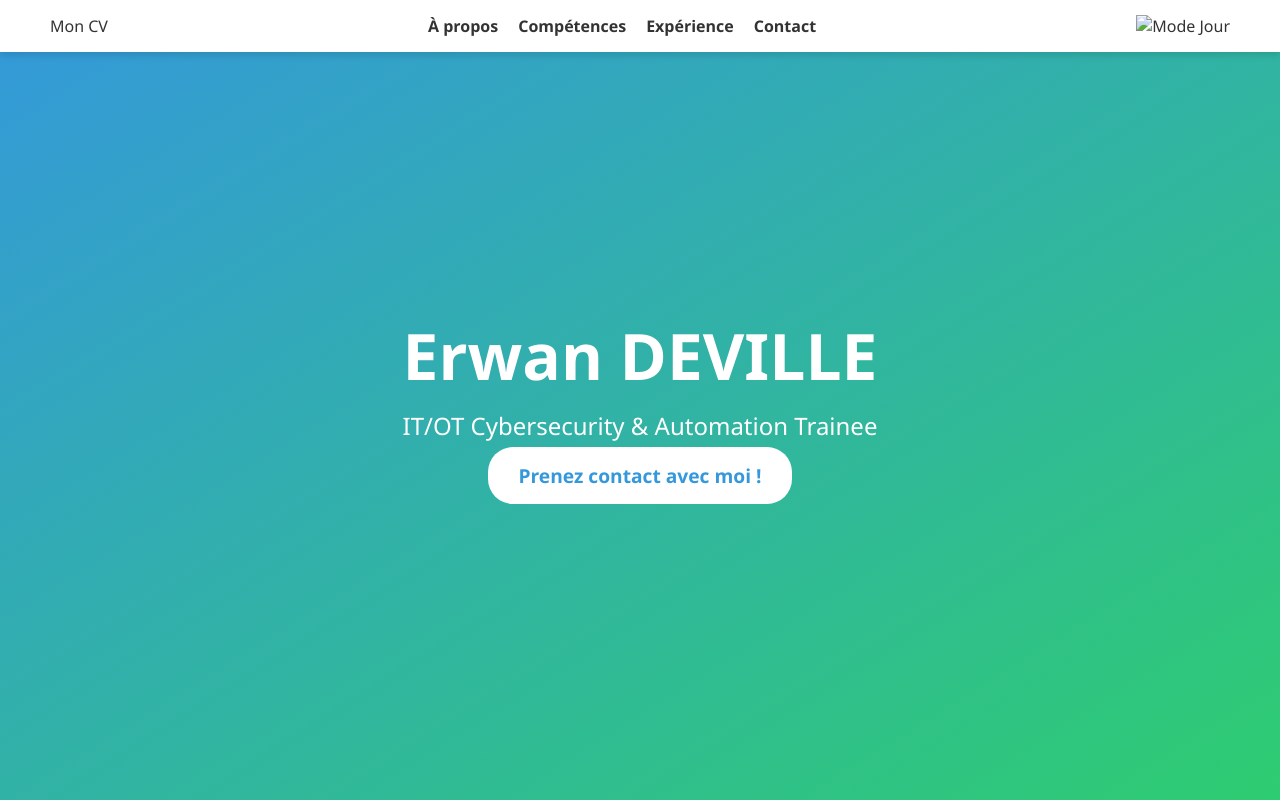
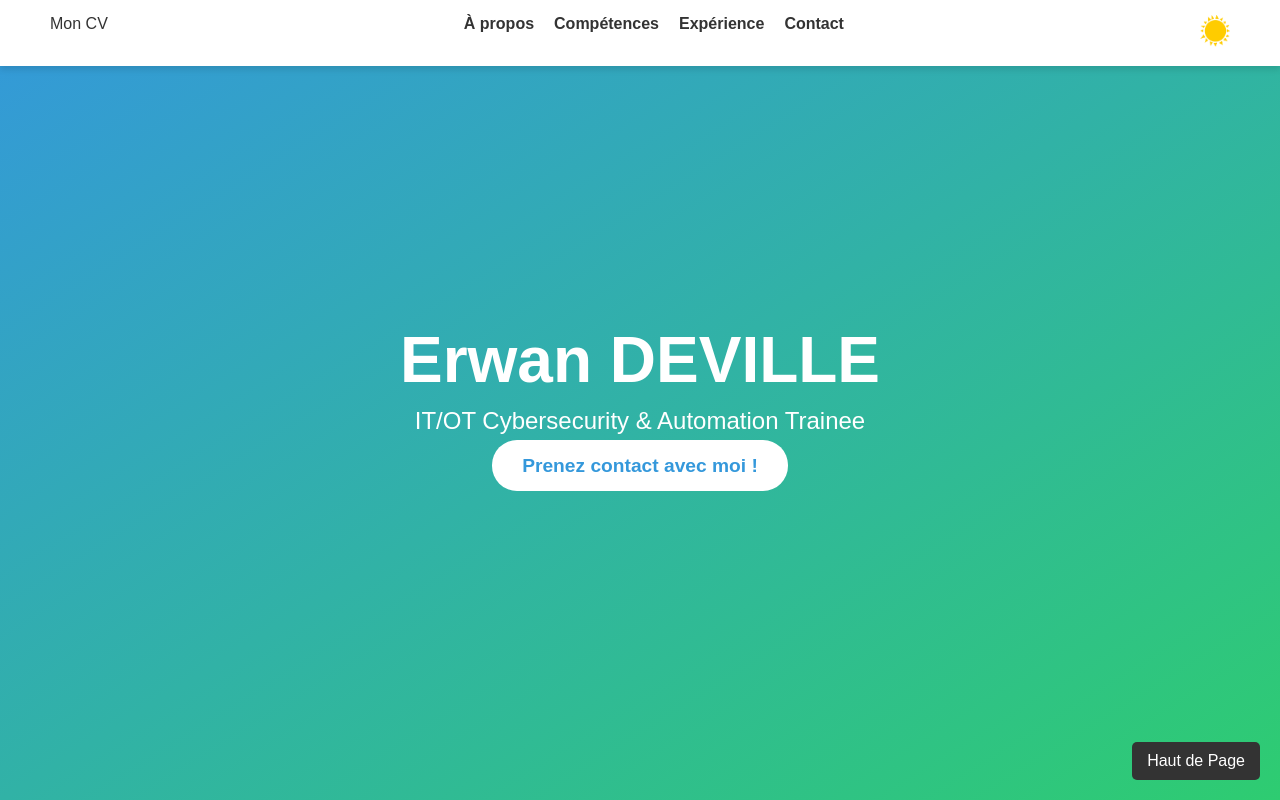
Before and after one commit to vRxspct/sio1, a plain HTML site: page index.html in a window 1280 px wide. Shown: the top 800 px of the page. Drawn offline with Linux system fonts and the light colour scheme; a script that the page names is missing; files whose address does not match are found by name.

Commit message:
Commit 4

```diff
--- a/index.html
+++ b/index.html
@@ -8,6 +8,7 @@
     <script defer src="script.js"></script>
 </head>
 <body>
+    <a id="top"></a>
     <!-- Barre de navigation -->
     <nav class="navbar">
         <div class="logo">Mon CV</div>
@@ -18,7 +19,7 @@
             <li><a href="#contact">Contact</a></li>
         </ul>
         <div class="theme-toggle" onclick="toggleTheme()">
-            <img src="images/sun.png" alt="Mode Jour" id="theme-icon">
+            <img src="C:\GitLab et GitHub projects\sio1\sun.png" alt="Mode Jour" id="theme-icon">
         </div>
     </nav>
 
@@ -99,10 +100,37 @@
             <button type="submit">Envoyer</button>
         </form>
     </section>
+</body>
 
     <!-- Footer -->
     <footer>
+        <a href="#top" class="back-to-top">Haut de Page</a>
+        <title>Retour haut de page</title>
         <p>&copy; CV Erwan DEVILLE 2024</p>
+        <style>
+            body {
+                font-family: Arial, sans-serif;
+                margin: 0;
+                padding: 0;
+                height: 2000px; /* Simule une page longue pour scroller */
+            }
+
+            /* Style du bouton */
+            .back-to-top {
+                position: fixed;
+                bottom: 20px;
+                right: 20px;
+                background-color: #333;
+                color: white;
+                text-decoration: none;
+                padding: 10px 15px;
+                border-radius: 5px;
+                font-size: 16px;
+            }
+
+            .back-to-top:hover {
+                background-color: #555;
+            }
+        </style>
     </footer>
-</body>
 </html>
```
Also changed, not shown: sun.png (added).
